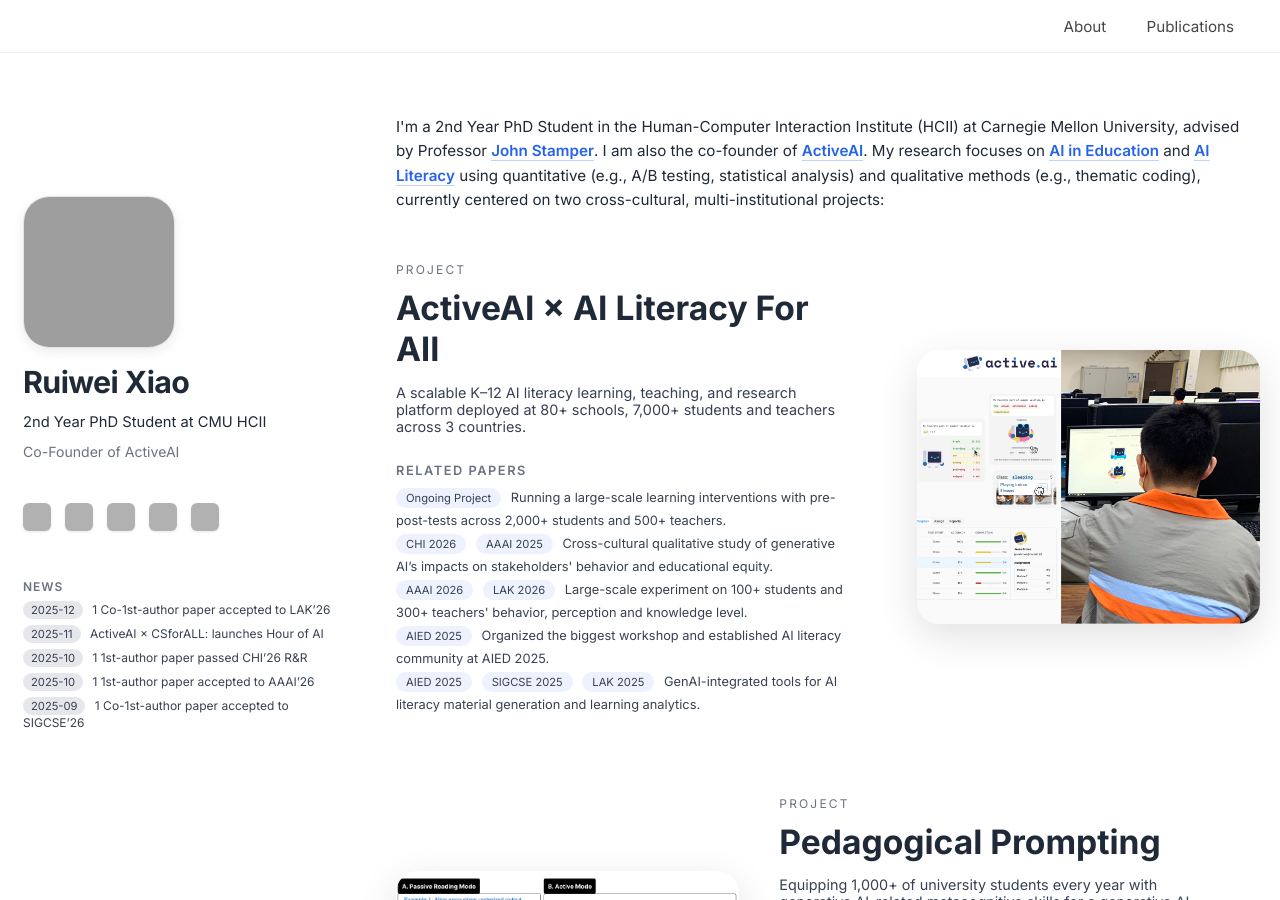
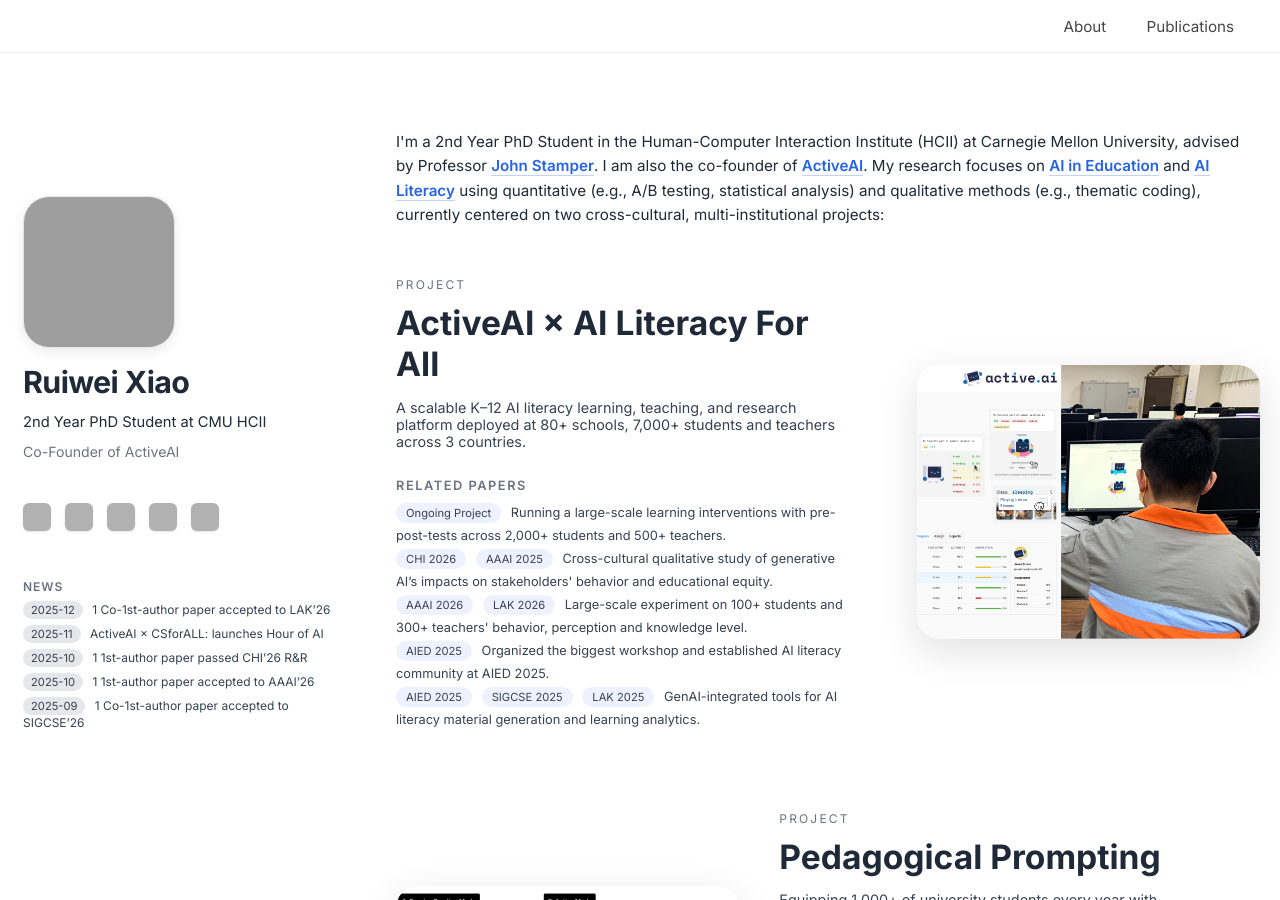
Before and after one commit to ruiwei-xiao/ruiwei-xiao.github.io, a Jekyll site: the page built from index.md, in a window 1280 px wide and 900 px high. Built offline with Jekyll 4.4.1, drawn with Linux system fonts in a browser that asks for light colours; grey boxes are pictures that could not be loaded.

Commit message:
Update style.css

```diff
--- a/assets/css/style.css
+++ b/assets/css/style.css
@@ -579,7 +579,7 @@
 }
 
 #about.about-section {
-  margin-top: 25px !important;  /* 或 0 / 10px，看你想多靠上 */
+  margin-top: 40px !important;  /* 或 0 / 10px，看你想多靠上 */
 }
 
 /* ----------------------------------------------------- */
```
